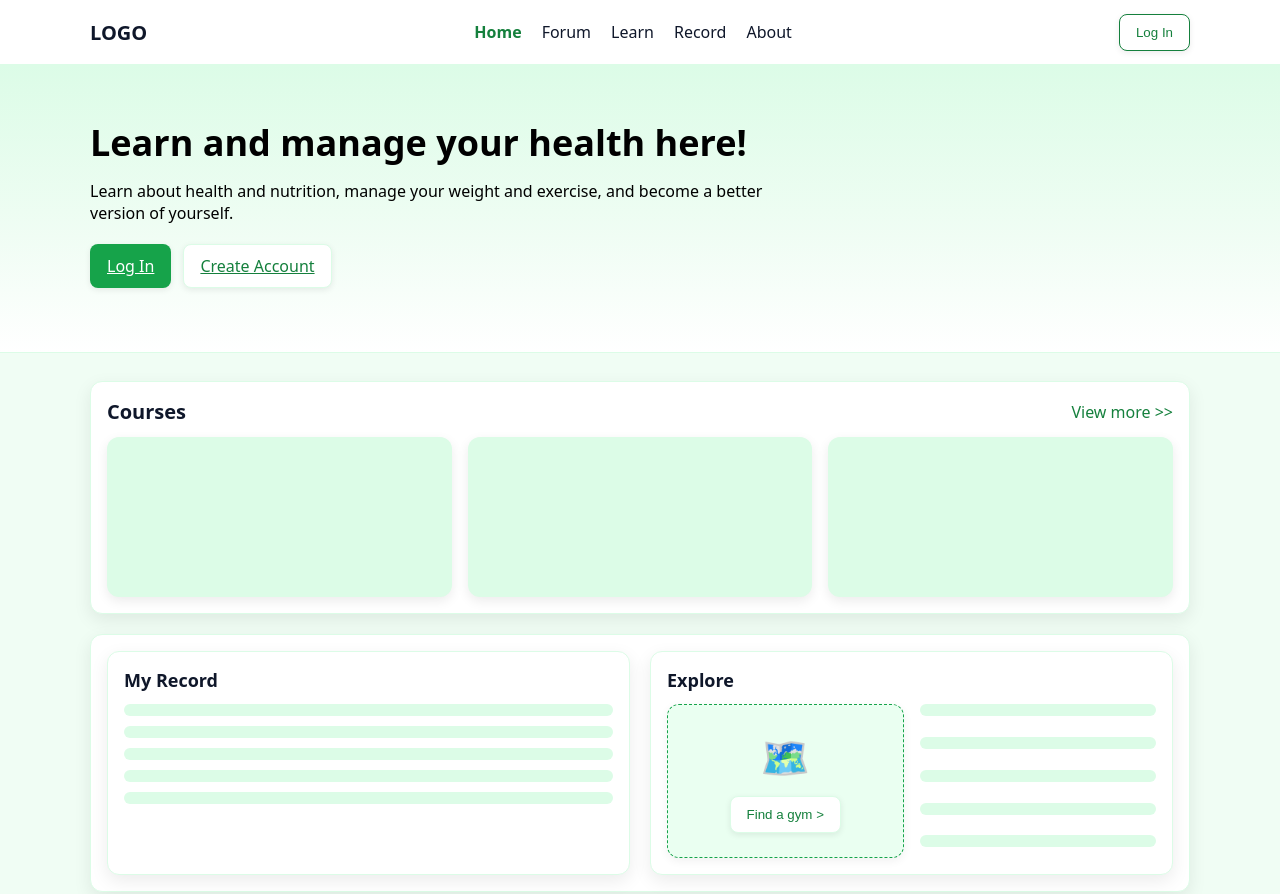
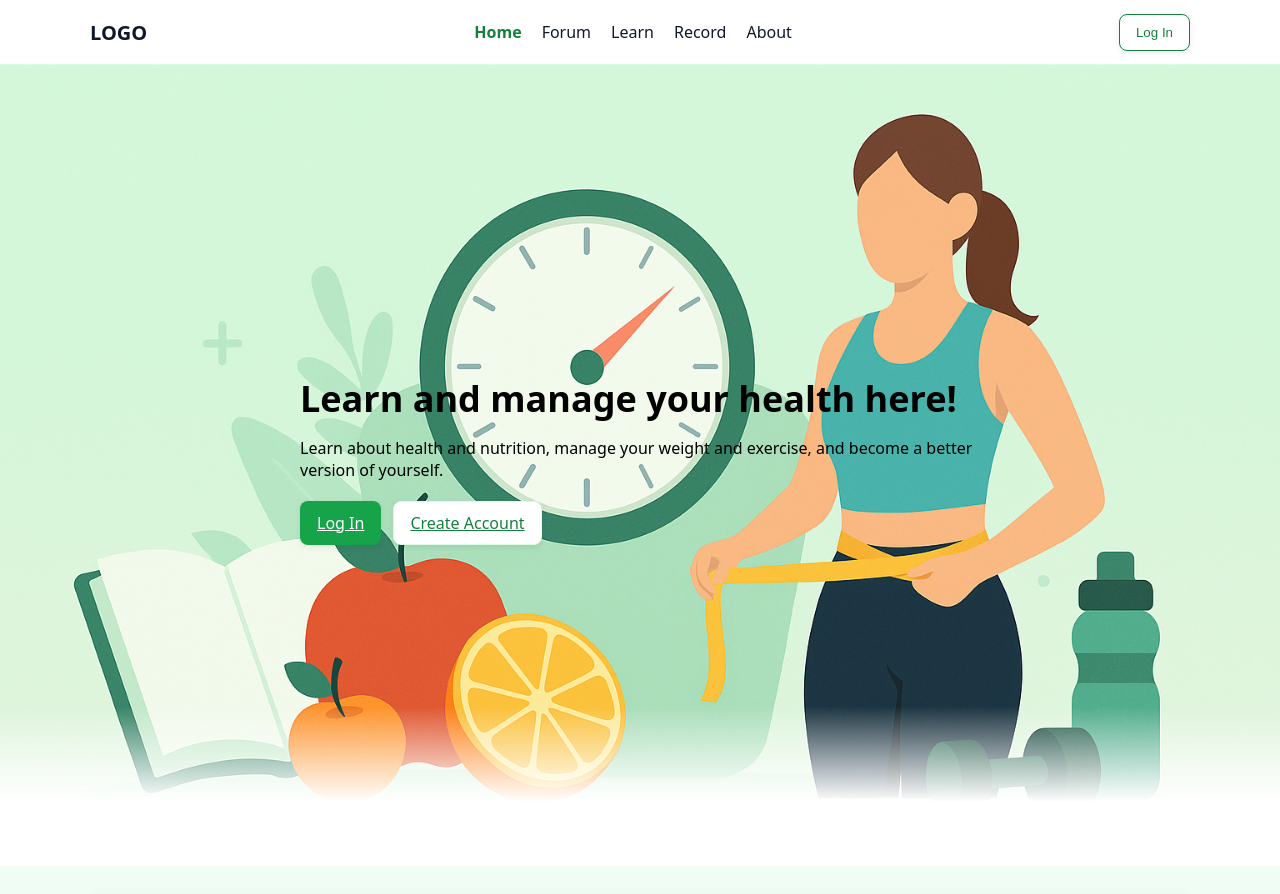
Before and after one commit to AidenJam553/Fit5032-assignment-healthyandfitnessWebsite, a Vue app: page / in a window 1280 px wide. Shown: the top 894 px of the page. Built offline with nearby package versions, Linux system fonts and the light colour scheme.

Commit message:
Homepage design modification: Added the design of drop-down gradients and the homepage background image

```diff
--- a/src/pages/HomePage.vue
+++ b/src/pages/HomePage.vue
@@ -1,5 +1,22 @@
 <script setup>
-// Home page is currently static
+import { ref, onMounted, onBeforeUnmount } from 'vue'
+
+const overlayOpacity = ref(0)
+
+function updateOpacity() {
+  const max = Math.max(200, window.innerHeight * 0.8)
+  const y = window.scrollY || 0
+  overlayOpacity.value = Math.min(1, Math.max(0, y / max))
+}
+
+onMounted(() => {
+  updateOpacity()
+  window.addEventListener('scroll', updateOpacity, { passive: true })
+})
+
+onBeforeUnmount(() => {
+  window.removeEventListener('scroll', updateOpacity)
+})
 </script>
 
 <template>
@@ -30,6 +47,8 @@
           <router-link class="btn btn--ghost" to="/register">Create Account</router-link>
         </div>
       </div>
+      <div class="hero__overlay" :style="{ opacity: overlayOpacity }"></div>
+      <div class="scroll-cue" aria-hidden="true">Scroll</div>
     </section>
 
     <main class="container content">
@@ -159,8 +178,12 @@
 
 .page { background: var(--green-50); color: #000; }
 .hero {
-  background: linear-gradient(180deg, #dcfce7, #f0fdf4 60%, #ffffff 100%);
+  position: relative;
+  background: url('/hero.png') center/cover no-repeat;
   border-bottom: 1px solid var(--green-100);
+  min-height: 100vh;
+  display: flex;
+  align-items: center;
 }
 .hero__inner {
   padding: 56px 0 64px;
@@ -177,6 +200,15 @@
   max-width: 680px;
 }
 .hero__actions { display: flex; gap: 12px; margin-top: 20px; }
+
+.scroll-cue { position: absolute; bottom: 16px; left: 50%; transform: translateX(-50%); color: var(--green-800); font-size: 12px; letter-spacing: .15em; }
+.scroll-cue::after { content: ''; display: block; width: 24px; height: 24px; margin: 6px auto 0; border: 2px solid var(--green-700); border-left: 0; border-top: 0; transform: rotate(45deg); animation: bob 1.5s infinite; }
+
+@keyframes bob { 0%, 100% { transform: rotate(45deg) translate(0, 0); } 50% { transform: rotate(45deg) translate(4px, 4px); } }
+
+/* bottom fade to reveal content on scroll */
+.hero::after { content: ''; position: absolute; left: 0; right: 0; bottom: -1px; height: 160px; background: linear-gradient(to bottom, rgba(255,255,255,0), #ffffff 60%, #ffffff); pointer-events: none; }
+.hero__overlay { position: absolute; inset: 0; background: linear-gradient(180deg, rgba(240,253,244,0.8) 0%, rgba(255,255,255,0.9) 60%, #ffffff 100%); transition: opacity .2s linear; pointer-events: none; }
 
 .content { padding: 28px 0 56px; }
 
```
Also changed, not shown: public/hero.jpg (added), public/hero.png (added).
